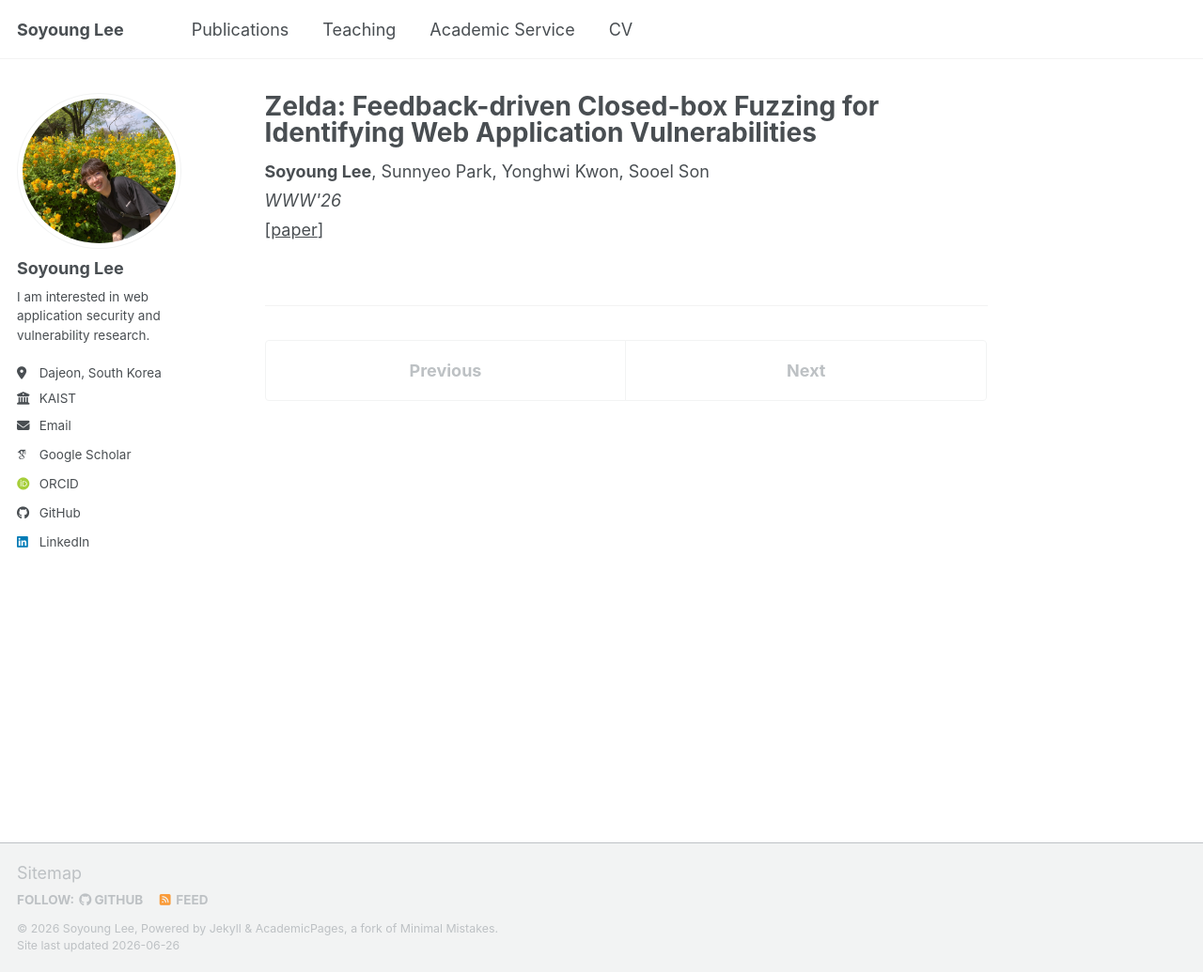
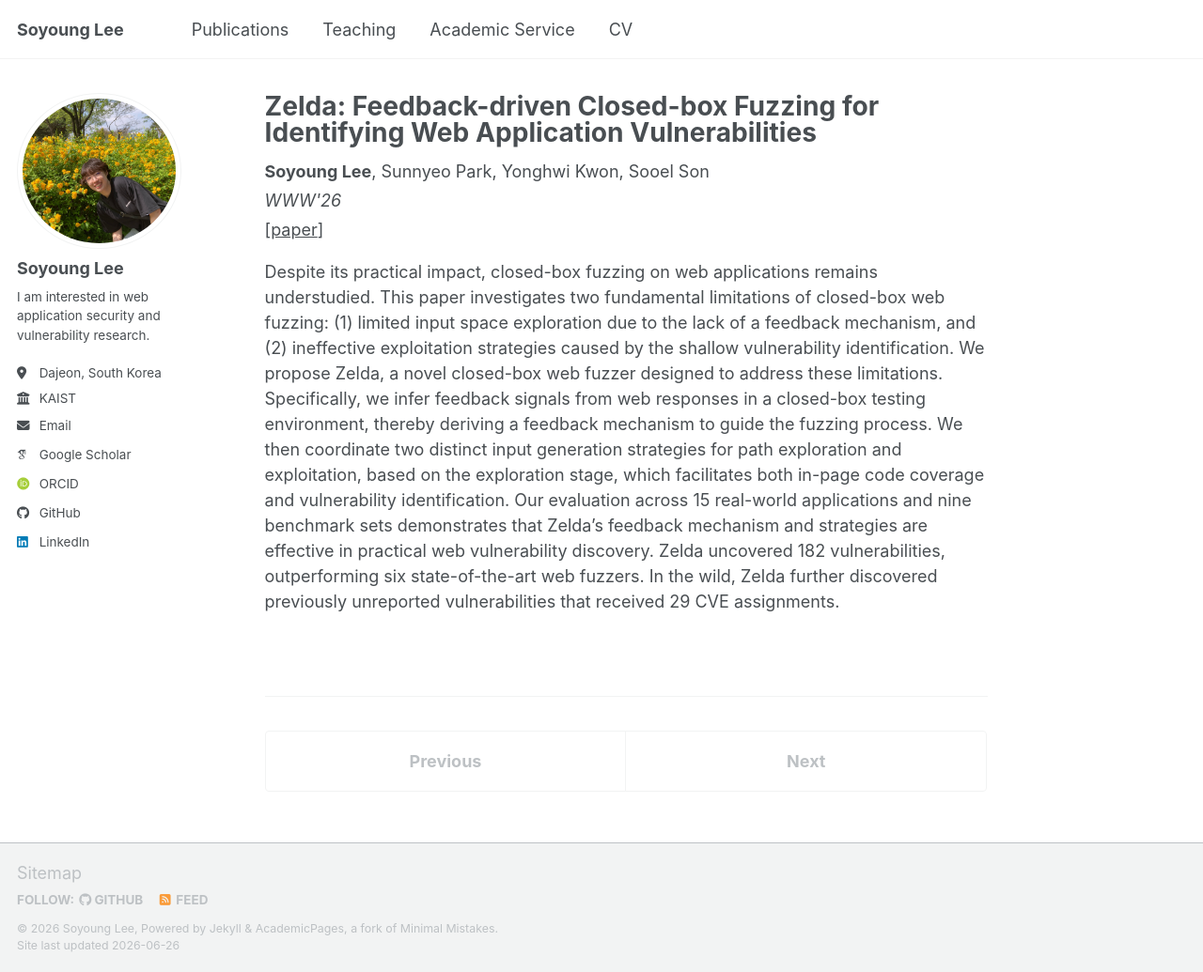
Before and after one commit to leexsoyoung/leexsoyoung.github.io, a Jekyll site: the page built from _publications/2026-06-01-paper-title-number-4.md, in a window 1280 px wide and 1035 px high. Shown: the whole window at 94% size. Built offline with Jekyll 4.4.1, drawn with Linux system fonts in a browser that asks for light colours; some web fonts are replaced; a script bundle is joined from its source files by our own code; library files that are not in the unit come from our copies.

Commit message:
update abstract

```diff
--- a/_includes/archive-single.html
+++ b/_includes/archive-single.html
@@ -42,6 +42,7 @@
         {% if post.paperurl %}   [<a href="{{ post.paperurl }}" style="color: #494E52; text-decoration: none;">paper</a>]
         {% else %}   (to appear) {% endif %}
         {% if post.slidesurl %} [<a href="{{ post.slidesurl }}" style="color: #494E52; text-decoration: none;">slides</a>]{% endif %}
+        {% if post.posterurl %} [<a href="{{ post.posterurl }}" style="color: #494E52; text-decoration: none;">poster</a>]{% endif %}
       </p>
     {% else %}
       <h2 class="archive__item-title" itemprop="headline">
--- a/_publications/2026-06-01-paper-title-number-4.md
+++ b/_publications/2026-06-01-paper-title-number-4.md
@@ -7,4 +7,6 @@ date: 2026-06-25
 venue: 'WWW&apos;26'
 author: "Soyoung Lee, Sunnyeo Park, Yonghwi Kwon, Sooel Son"
 paperurl: "https://dl.acm.org/doi/pdf/10.1145/3774904.3792378"
+posterurl:
+abstract: "Despite its practical impact, closed-box fuzzing on web applications remains understudied. This paper investigates two fundamental limitations of closed-box web fuzzing: (1) limited input space exploration due to the lack of a feedback mechanism, and (2) ineffective exploitation strategies caused by the shallow vulnerability identification. We propose Zelda, a novel closed-box web fuzzer designed to address these limitations. Specifically, we infer feedback signals from web responses in a closed-box testing environment, thereby deriving a feedback mechanism to guide the fuzzing process. We then coordinate two distinct input generation strategies for path exploration and exploitation, based on the exploration stage, which facilitates both in-page code coverage and vulnerability identification. Our evaluation across 15 real-world applications and nine benchmark sets demonstrates that Zelda's feedback mechanism and strategies are effective in practical web vulnerability discovery. Zelda uncovered 182 vulnerabilities, outperforming six state-of-the-art web fuzzers. In the wild, Zelda further discovered previously unreported vulnerabilities that received 29 CVE assignments."
 ---
```
Also changed, not shown: 1 other file.
